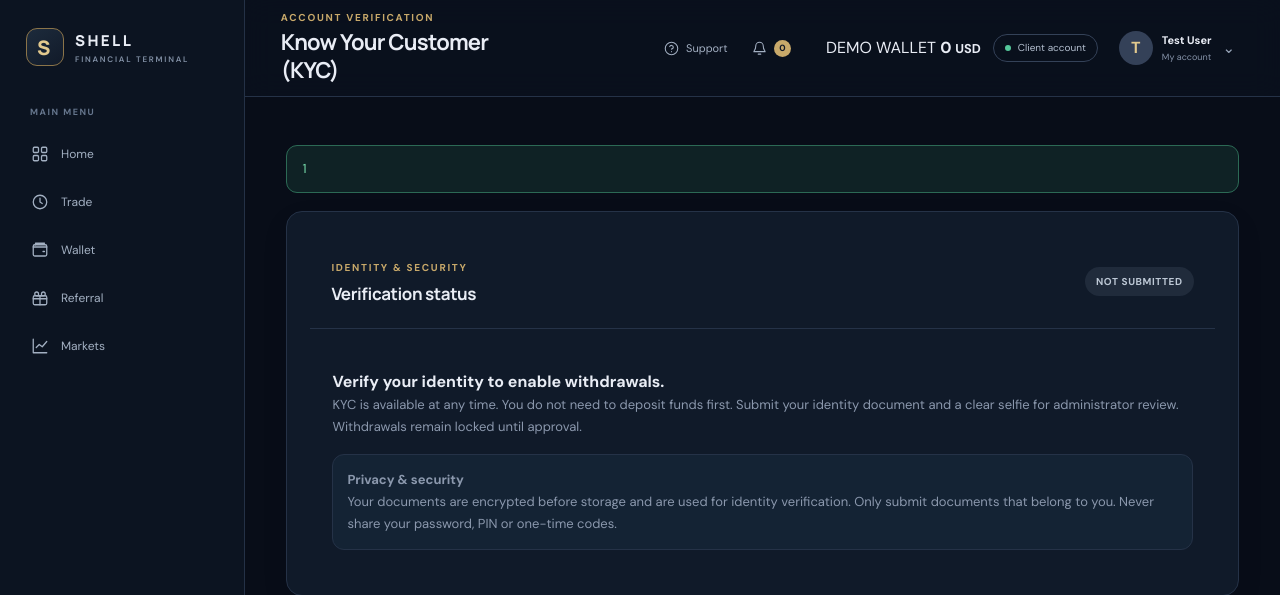
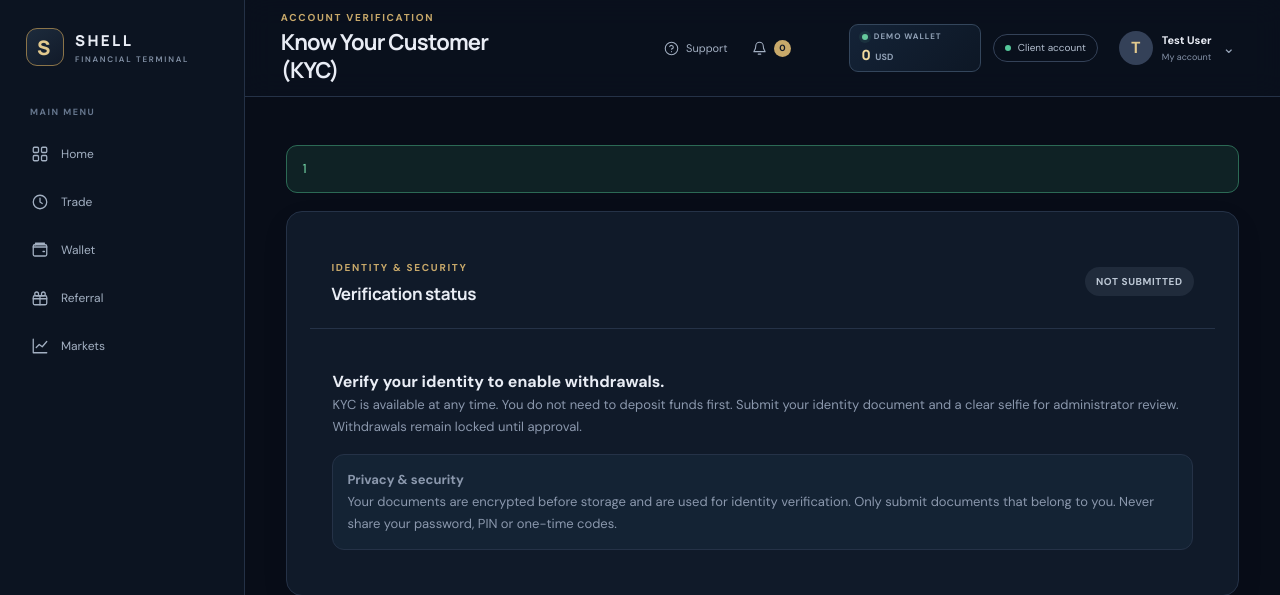
Before and after one commit to anorbert/shell, a Laravel app: page /kyc in a window 1280 px wide. Shown: the top 595 px of the page. Run offline with Laravel 12, Linux system fonts and the light colour scheme; the visitor is signed in with stand-in values (Sample User, id 1); data comes from the database, SQL or seed files in the repository; data that the repository does not hold is empty; style sheets or scripts are compiled from the project's sources.

Commit message:
Style active wallet balance in client top navigation

```diff
--- a/resources/css/app.css
+++ b/resources/css/app.css
@@ -1,3 +1,26 @@
+/* Active wallet balance in the client top navigation. */
+.topbar-wallet-balance{
+  display:flex;flex-direction:column;justify-content:center;gap:3px;
+  min-width:132px;padding:7px 12px;border:1px solid #34465c;border-radius:9px;
+  background:linear-gradient(135deg,#142337,#0d1725);text-decoration:none;
+  transition:border-color .18s,background .18s;
+}
+.topbar-wallet-balance:hover{border-color:#c8a96a;background:#19283b}
+.topbar-wallet-meta{display:flex;align-items:center;gap:6px;color:#91a1b6;font-size:8px;font-weight:800;letter-spacing:.12em;line-height:1.2}
+.topbar-wallet-meta i{width:6px;height:6px;border-radius:50%;background:#65c99c;box-shadow:0 0 0 3px #65c99c18}
+.topbar-wallet-balance>strong{color:#f0d99f;font:800 14px 'Manrope';font-variant-numeric:tabular-nums;white-space:nowrap}
+.topbar-wallet-balance>strong small{color:#91a1b6;font:700 9px 'DM Sans';margin-left:2px}
+@media(max-width:720px){
+  .topbar-wallet-balance{min-width:0;padding:6px 8px;gap:2px;border-radius:8px}
+  .topbar-wallet-meta{font-size:7px;letter-spacing:.08em}
+  .topbar-wallet-balance>strong{font-size:12px}
+}
+@media(max-width:380px){
+  .topbar-wallet-balance{padding:5px 6px}
+  .topbar-wallet-meta{font-size:6px}
+  .topbar-wallet-balance>strong{font-size:11px}
+}
+
 @tailwind base;
 @tailwind components;
 @tailwind utilities;
```
